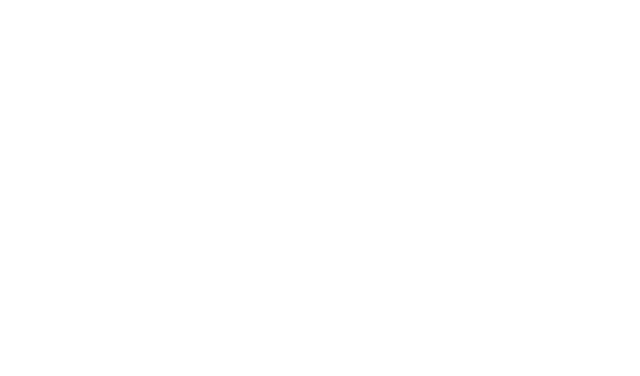
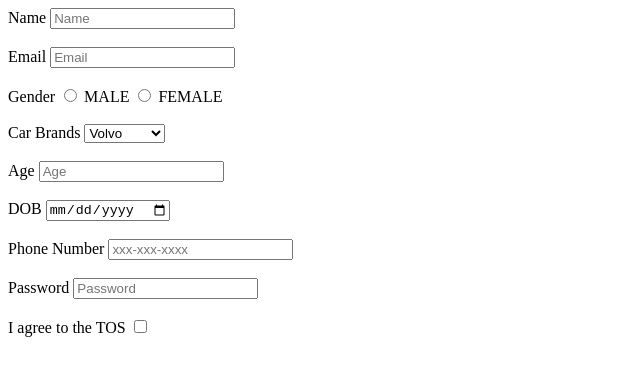
Before and after one commit to acciojob/signup-form-car-shubam458, a website: page main.html in a window 1280 px wide. Shown: the whole page, without its empty margins (0-640 px from the left). Drawn offline with Linux system fonts and the light colour scheme.

Commit message:
created a submission

```diff
--- a/main.html
+++ b/main.html
@@ -8,6 +8,78 @@
 
 <body>
 	<!-- the entire body must be written by student -->
+
+	<form method="post">
+
+  <label for="name">Name</label>
+	<input type="text" id="name" placeholder="Name" required>
+	<br><br>
+
+  <label for="email">Email</label>
+	<input type="email" id="email" placeholder="Email" required>
+	<br><br>
+
+  <label for="Gender">Gender</label required>
+
+
+	 <input type="radio" id="gender_m" value="MALE">
+	 <label for="gender_m">MALE</label>
+
+	<input type="radio" id="gender_f"  value="FEMALE">
+	 <label for="gender_f">FEMALE</label>
+		<br><br>
+
+		<label for="cars">Car Brands</label>
+
+<select name="cars" id="cars">
+
+	<
+
+  <option value="volvo">Volvo</option>
+  <option value="saab">Saab</option>
+  <option value="mercedes">Mercedes</option>
+  <option value="audi">Audi</option>
+</select>
+<br><br>
+
+		<label for="age">Age</label>
+
+		<input type="number" id="age" placeholder="Age" required>
+
+		<br><br>
+
+		<label for="dob">DOB</label>
+
+		<input type="date" id="dob"required>
+
+
+		<br><br>
+
+		<label for="tel">Phone Number</label>
+
+
+		<input type="tel" id="tel" placeholder="xxx-xxx-xxxx">
+
+		<br><br>
+		<label for="password">Password</label>
+
+
+		<input type="password" id="password" placeholder="Password" required>
+
+		<br><br>
+
+			<label for="tos">I agree to the TOS</label>
+
+		<input type="checkbox" id="tos">
+
+
+
+
+
+
+
+		</form>
+
     <script type="text/javascript" src="./script.js">
 </script>
 
```
